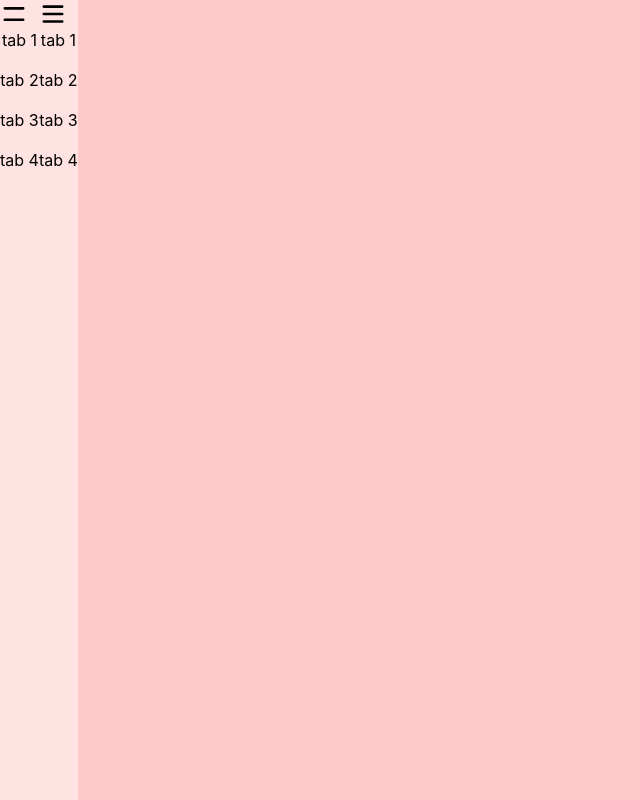
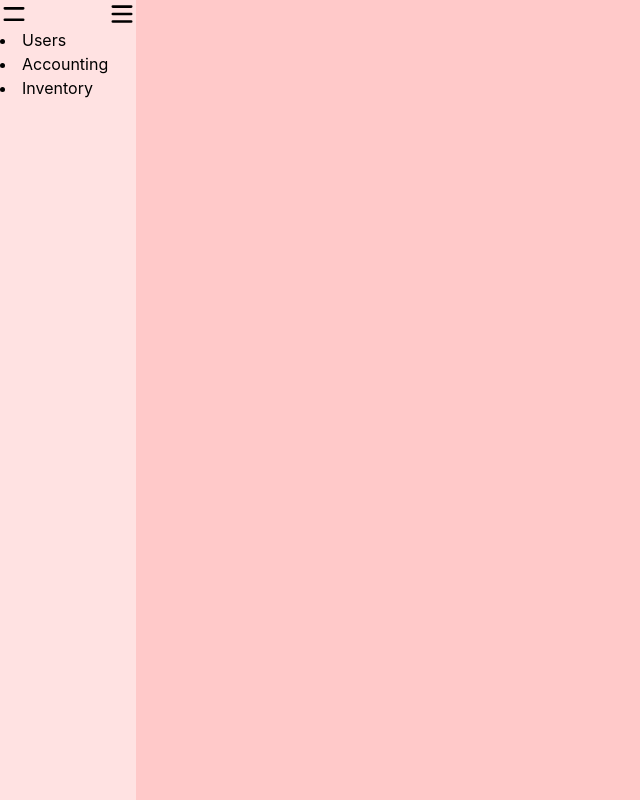
Before and after one commit to A1iHassan/ERP, a React (Vite) app in the folder frontend/: page / in a window 1280 px wide. Shown: the whole page, without its empty margins (0-640 px from the left). Built offline with nearby package versions, Linux system fonts and the light colour scheme.

Commit message:
restructuring nav bar. got to go. not finished

```diff
--- a/frontend/src/components/navbar.tsx
+++ b/frontend/src/components/navbar.tsx
@@ -1,23 +1,36 @@
 import { Bars2Icon, Bars3Icon } from "@heroicons/react/16/solid";
+import { Link } from "react-router";
 
 const NavBar = () => {
+	const mainTabs = [
+		{name: "Users", path: "/users"},
+		{name: "Accounting", path: "/accounting"},
+		{name: "Inventory", path: "/inventory"},
+	]
+	const subTabs = [
+		{name: "", path: ""},
+		{name: "", path: ""},
+		{name: "", path: ""},
+	]
 	return <nav className="fixed left-0 h-full bg-red-100 flex">
 	  <div>
 	    <Bars2Icon width={28} height={28}/>
 	    <ul className="flex flex-col gap-4 items-center">
-	      <li>tab 1</li>
-	      <li>tab 2</li>
-	      <li>tab 3</li>
-	      <li>tab 4</li>
 	    </ul>
+	    {
+		    mainTabs.map((tab, index) => (
+			    <li key={index} className=""><Link to={{pathname: tab.path}}>{tab.name}</Link></li>
+		    ))
+	    }
 	  </div>
 	  <div>
 	    <Bars3Icon width={28} height={28}/>
 	    <ul className="flex flex-col gap-4 items-center">
-	      <li>tab 1</li>
-	      <li>tab 2</li>
-	      <li>tab 3</li>
-	      <li>tab 4</li>
+	    {
+		    subTabs.map((tab, index) => (
+			    <li key={index} className=""><Link to={{pathname: tab.path}}>{tab.name}</Link></li>
+		    ))
+	    }
 	    </ul>
 	  </div>
 	</nav>
```
